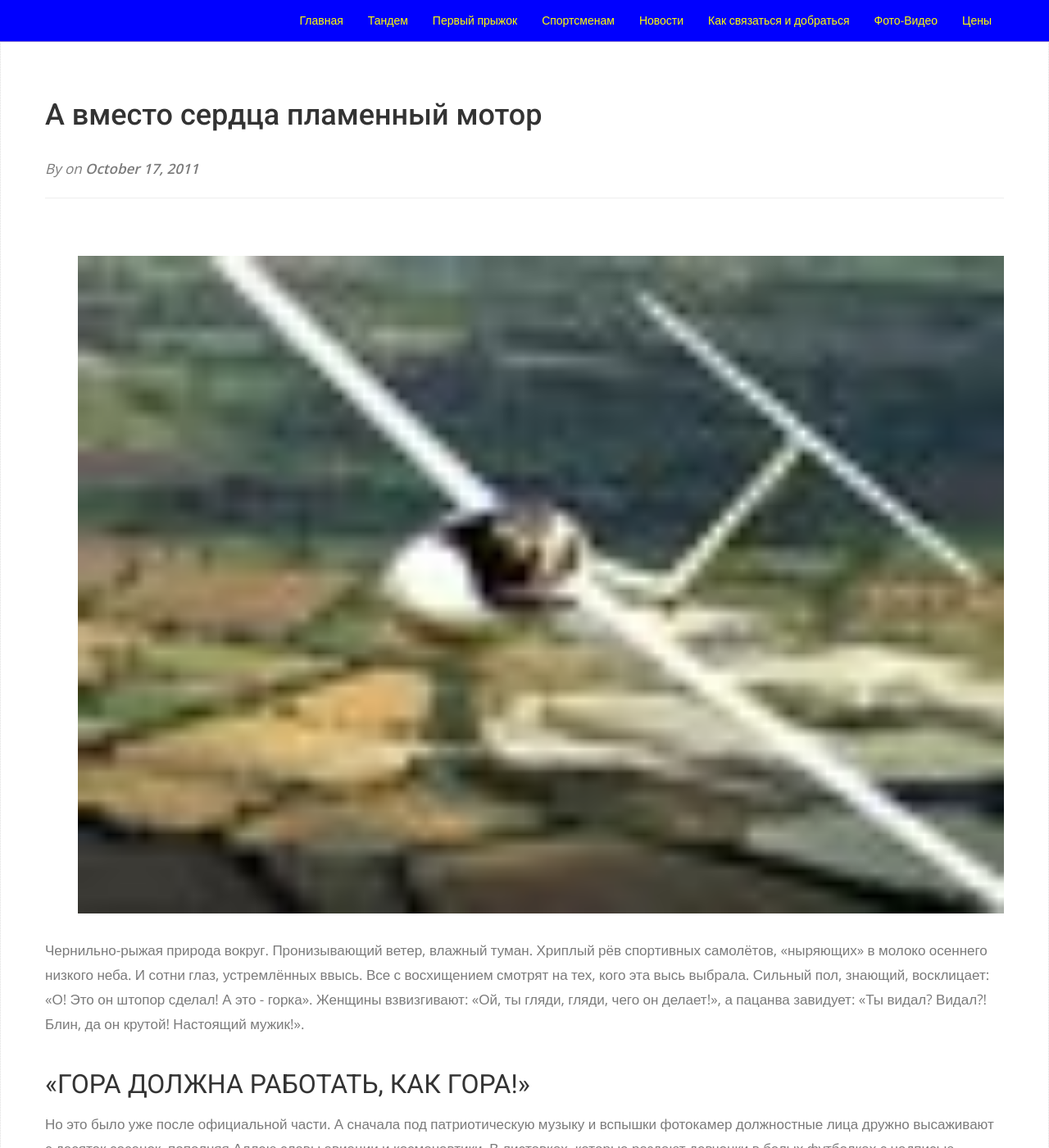
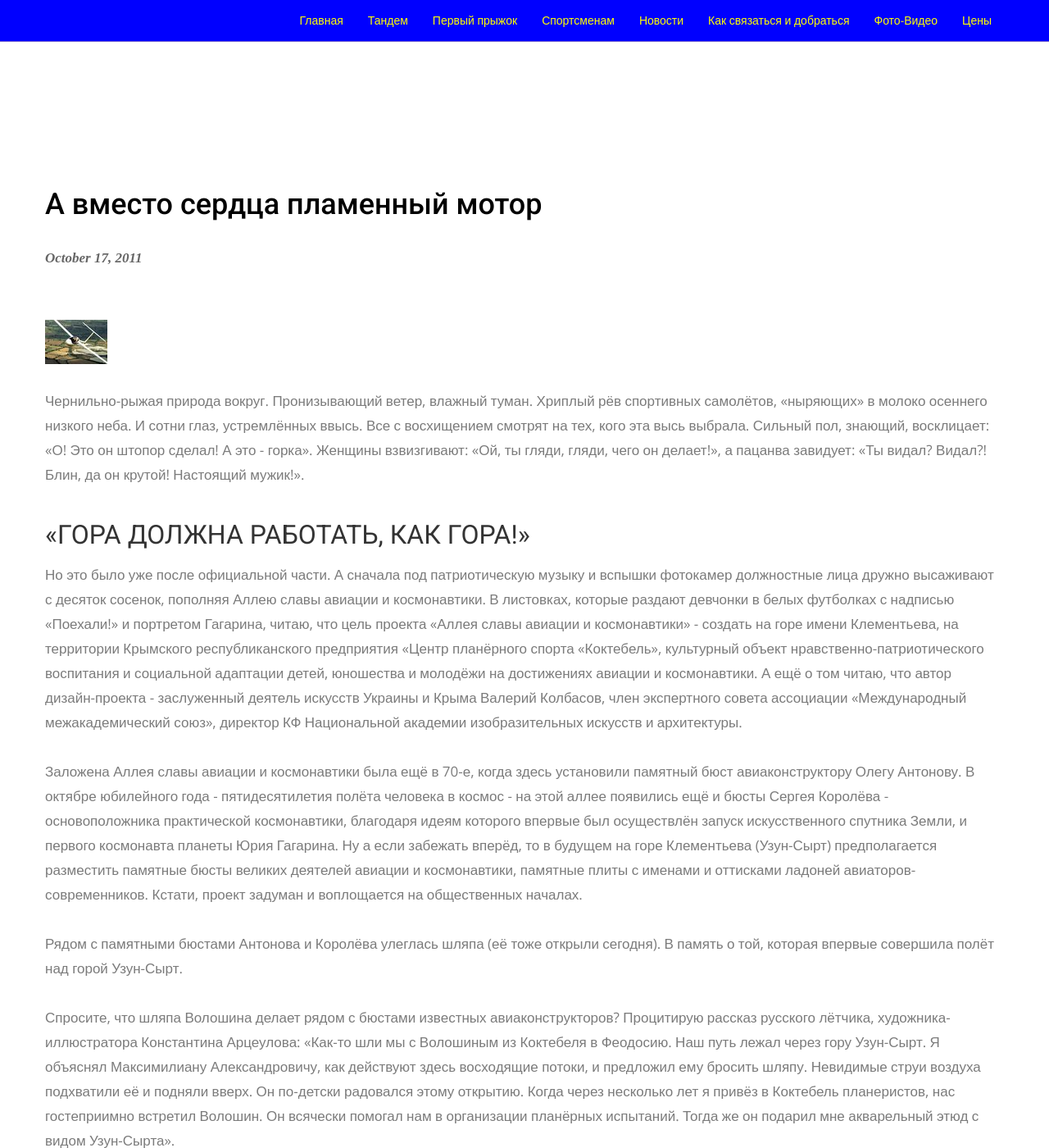
Before and after one commit to joej0e/progres.org.ua, a Jekyll site: the page built from _posts/2011-10-17-a-vmesto-serdtsa-plamennyj-motor.md, in a window 1280 px wide and 1400 px high. Shown: the whole window at 82% size. Built offline with Jekyll 4.4.1, drawn with Linux system fonts in a browser that asks for light colours; nearby versions of some CDN libraries; some web fonts are replaced.

Commit message:
Blog post layout beautyfication

```diff
--- a/_includes/head.html
+++ b/_includes/head.html
@@ -13,6 +13,7 @@
 <link rel="stylesheet" href="{{ site.baseurl }}/css/airspace.css" />
 <link rel="stylesheet" href="{{ site.baseurl }}/css/style.css" />
 <link rel="stylesheet" href="{{ site.baseurl }}/css/skydiveicons.css" />
+<link rel="stylesheet" href="{{ site.baseurl }}/css/progresorgua.css" />
 <link rel="stylesheet" href="{{ site.baseurl }}/css/ionicons.min.css" />
 <link rel="stylesheet" href="{{ site.baseurl }}/css/animate.css" />
 <link rel="stylesheet" href="{{ site.baseurl }}/css/responsive.css" />
--- a/_layouts/post.html
+++ b/_layouts/post.html
@@ -4,22 +4,23 @@ layout: page
 
 <div class="post">
   <!-- Wrapper Start -->
-  <section id="intro" style="border: 1px dotted #ddd;">
+  <div id="intro">
+  </div>
+  <article id="blogpost">
     <div class="container">
-      <div class="row">
-        <div>
-          <div class="block">
-            <h1>{{ page.title }}</h1>
-            <div class="post-info-wrapper">
-              <p class="italic">By <span class="bold">{{ page.author }}</span> on <span class="bold">{{ page.date | date: "%B %-d, %Y" }}</span></p>
-            </div>
-            <hr />
-            <p>{{ content }}</p>
-          </div>
-        </div><!-- .col-md-7 close -->
+    <div class="row">
+    <header class="section-title">
+      <h1>{{ page.title }}</h1>
+      <div class="post-info-wrapper">
+        <!-- <p class="italic">By <span class="bold">{{ page.author }}</span> on <span class="bold">{{ page.date | date: "%B %-d, %Y" }}</span></p> -->
+        <p class="italic"><span class="bold">{{ page.date | date: "%B %-d, %Y" }}</span></p>
       </div>
+    </header>
+    <div id="content" class="block">
+      <p>{{ content }}</p>
     </div>
-  </section>
+    </div>
+  </article>
 </div>
 <p class="center-text" style="padding: 30px;">
   <a href="{{ site.baseurl }}/blog">Back to blog</a>
--- /dev/null
+++ b/css/progresorgua.css
@@ -0,0 +1,34 @@
+#blogpost {
+  padding: 10px 0;
+}
+#blogpost .block h2 {
+  padding-top: 35px;
+  line-height: 27px;
+  margin: 0;
+}
+#blogpost .block p {
+  color: #7B7B7B;
+  padding-top: 20px;
+}
+/*
+#blogpost .block img {
+  padding-left: 40px;
+  max-width: 100%;
+}
+*/
+#blogpost .section-title {
+  margin-bottom: 0px;
+}
+#blogpost .section-title p {
+  padding-top: 20px;
+}
+#blogpost header {
+/*
+  background: #fff;
+  background-image: url("/img/header_n3.gif");
+  background-repeat: no-repeat;
+  background-position: center center;
+  padding: 20px 0;
+*/
+  all: initial;
+}
```
